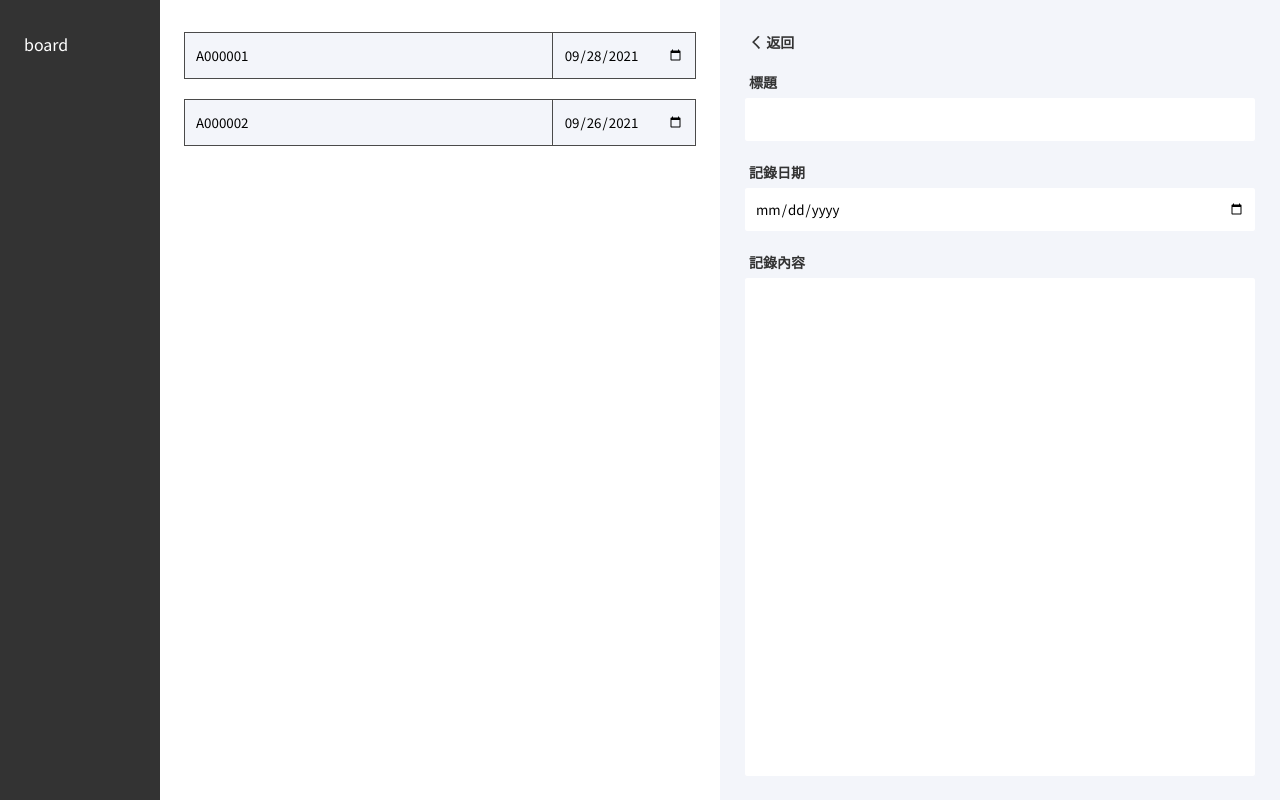
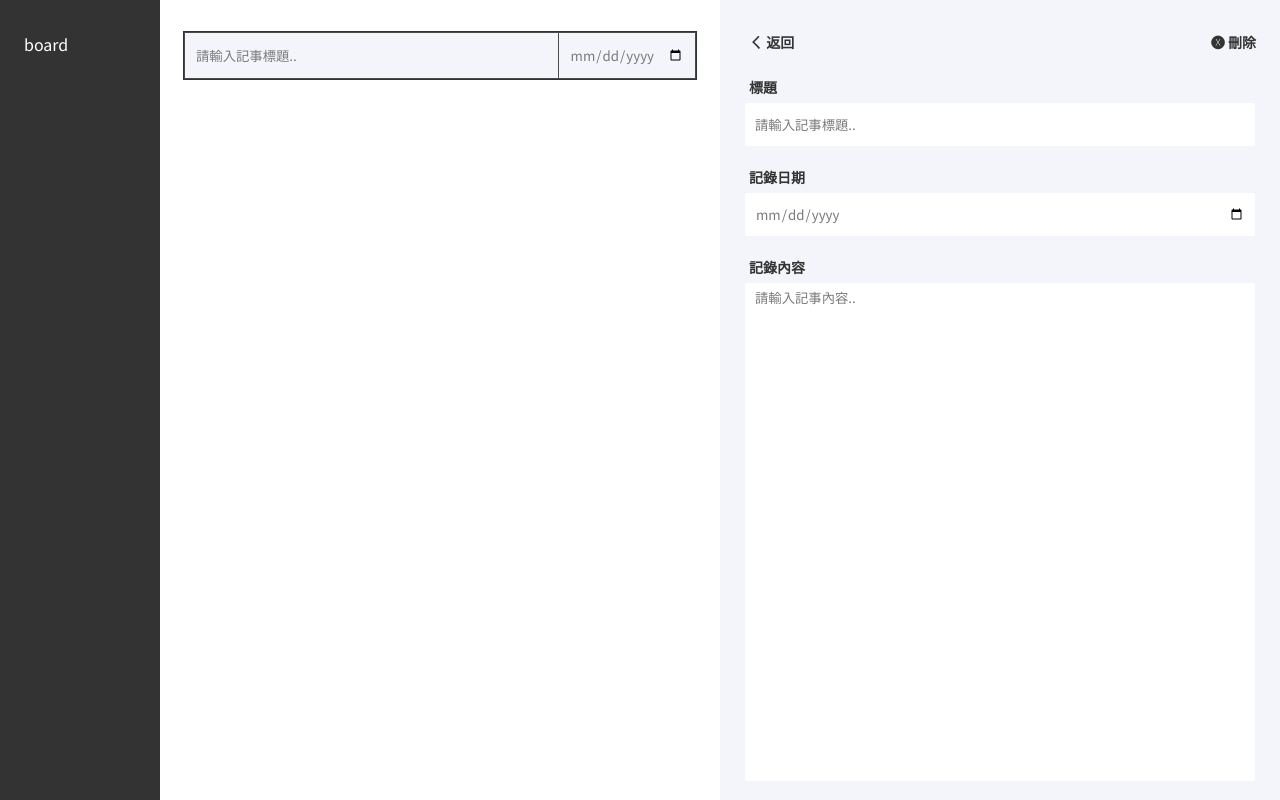
Before and after one commit to start810813/react-memo, a React (Create React App) app: page /board/4accb4a4-3052-4eba-9e25-3a04d202cc3c in a window 1280 px wide. Built offline with nearby package versions, Linux system fonts and the light colour scheme.

Commit message:
feat: 新增/刪除筆記、存到localstorage

```diff
--- a/package.json
+++ b/package.json
@@ -9,10 +9,10 @@
     "@types/jest": "^26.0.15",
     "@types/node": "^12.0.0",
     "@types/node-sass": "^4.11.2",
-    "@types/react": "^17.0.0",
-    "@types/react-dom": "^17.0.0",
+    "@types/react-dom": "^17.0.9",
     "@types/react-router-dom": "^5.3.0",
     "@types/react-transition-group": "^4.4.3",
+    "@types/uuid": "^8.3.1",
     "node-sass": "^6.0.1",
     "react": "^17.0.2",
     "react-dom": "^17.0.2",
@@ -21,6 +21,7 @@
     "react-transition-group": "^4.4.2",
     "sass-loader": "^12.1.0",
     "typescript": "^4.1.2",
+    "uuid": "^8.3.2",
     "web-vitals": "^1.0.1"
   },
   "scripts": {
@@ -48,6 +49,7 @@
     ]
   },
   "devDependencies": {
+    "@types/react": "^17.0.27",
     "@typescript-eslint/eslint-plugin": "^4.31.2",
     "@typescript-eslint/parser": "^4.31.2",
     "eslint": "^7.32.0",
--- a/src/assets/styles/common.scss
+++ b/src/assets/styles/common.scss
@@ -39,6 +39,10 @@ a {
     color: $placeholder-black;
 }
 
+.placeholder {
+    color: $placeholder-black;
+}
+
 input, textarea {
     appearance: none;
     -moz-appearance: none;
--- a/src/components/memo/Board/index.tsx
+++ b/src/components/memo/Board/index.tsx
@@ -1,5 +1,7 @@
 import React from 'react'
+import { RouteComponentProps } from 'react-router-dom'
 import { CSSTransition } from 'react-transition-group'
+import { v4 as uuidv4 } from 'uuid'
 import Item from '../Item'
 import Detail from '../Detail'
 import styles from './style.module.scss'
@@ -7,6 +9,8 @@ import './animation.scss'
 
 
 interface PropsInterface {
+    history: RouteComponentProps['history']
+    location: RouteComponentProps['location']
     match: {
         params: {
             id: string
@@ -22,7 +26,7 @@ interface ItemInterface {
 }
 
 interface StateInterface<ItemInterface> {
-    memoList: ItemInterface[]
+    memoList: ItemInterface[] | []
 }
 
 
@@ -33,17 +37,11 @@ class Board extends React.Component<PropsInterface, StateInterface<ItemInterface
     }
     myRef: React.RefObject<HTMLDivElement> | undefined = undefined;
     public readonly state: StateInterface<ItemInterface> = {
-        memoList: [{
-            id: 'A000001',
-            title: 'A000001',
-            date: '2021-09-28',
-            content: '內容1'
-        }, {
-            id: 'A000002',
-            title: 'A000002',
-            date: '2021-09-26',
-            content: '內容2'
-        }]
+        memoList: JSON.parse(window.localStorage.getItem('memoList') || JSON.stringify([this.getNewEmptyMemo()]))
+    }
+    componentDidUpdate() {
+        this.createdMemo()
+        window.localStorage.setItem('memoList', JSON.stringify(this.state.memoList))
     }
     get memoDetail(): ItemInterface {
         const detail = this.state.memoList.filter((item) => item.id === this.props.match.params.id)[0]
@@ -54,7 +52,6 @@ class Board extends React.Component<PropsInterface, StateInterface<ItemInterface
             date: '',
             content: ''
         }
-
     }
     public updateTitle(id: string, value: string): void {
         this.setState({
@@ -98,6 +95,35 @@ class Board extends React.Component<PropsInterface, StateInterface<ItemInterface
             })
         })
     }
+    public deleteMemo(id: string): void {
+        this.setState({
+            memoList: this.state.memoList.filter((memo) => memo.id !== id)
+        })
+    }
+    public createdMemo(): void {
+        const notEmptyMemoList = this.state.memoList.filter((memo) => {
+            return memo.title !== '' ||
+                memo.date !== '' ||
+                memo.content !== ''
+        })
+        if ((this.state.memoList.length - notEmptyMemoList.length) === 0)
+            this.setState({
+                memoList: [...this.state.memoList, this.getNewEmptyMemo()]
+            })
+        else if ((this.state.memoList.length - notEmptyMemoList.length) >= 2) {
+            this.setState({
+                memoList: [...notEmptyMemoList, this.getNewEmptyMemo()]
+            })
+        }
+    }
+    public getNewEmptyMemo(): ItemInterface {
+        return {
+            id: uuidv4(),
+            title: '',
+            date: '',
+            content: ''
+        }
+    }
     render(): React.ReactChild {
         const memoList = <div className={styles.memo_list}>{
             this.state.memoList.map((item) => {
@@ -112,7 +138,6 @@ class Board extends React.Component<PropsInterface, StateInterface<ItemInterface
         }</div>
 
         return (
-
             <div className={styles.memo}>
                 {memoList}
                 <CSSTransition
@@ -128,9 +153,11 @@ class Board extends React.Component<PropsInterface, StateInterface<ItemInterface
                             date={this.memoDetail.date}
                             title={this.memoDetail.title}
                             content={this.memoDetail.content}
+                            history={this.props.history}
                             updateTitle={this.updateTitle.bind(this)}
                             updateDate={this.updateDate.bind(this)}
                             updateContent={this.updateContent.bind(this)}
+                            deleteMemo={this.deleteMemo.bind(this)}
                         />
                     </div>
                 </CSSTransition>
--- a/src/components/memo/Detail/index.tsx
+++ b/src/components/memo/Detail/index.tsx
@@ -1,43 +1,64 @@
 import React from 'react'
+import { RouteComponentProps } from 'react-router-dom';
 import { Link } from 'react-router-dom'
 import styles from './style.module.scss'
+
 
 interface PropsInterface {
     id: string
     title: string
     date: string
-    content: string
+    content: string,
+    history: RouteComponentProps['history']
     updateTitle: (id: string, value: string) => void
     updateDate: (id: string, value: string) => void
     updateContent: (id: string, value: string) => void
+    deleteMemo: (id: string) => void
 }
 
 class Detail extends React.Component<PropsInterface> {
+    delete(id: string): any {
+        this.props.deleteMemo(id)
+        this.props.history.push('/board')
+    }
     render(): React.ReactChild {
-        const title = <input type="text" value={this.props.title} onInput={
+        const title = <input type="text"
+            value={this.props.title}
+            placeholder="請輸入記事標題.."
+            onInput={
                 (event: React.ChangeEvent<HTMLInputElement>): void => {
                     const val = event?.target?.value || ''
                     this.props.updateTitle(this.props.id, val)
                 }
         } />
-        const date = <input type="date" value={this.props.date} onChange={
+        const date = <input type="date"
+            value={this.props.date}
+            className={this.props.date ? '' : 'placeholder'}
+            max="9999-12-31"
+            onChange={
                 (event: React.ChangeEvent<HTMLInputElement>): void => {
                     const val = event?.target?.value || ''
                     this.props.updateDate(this.props.id, val)
                 }
-        } />
-        const content = <textarea value={this.props.content} onInput={
+            }
+        />
+        const content = <textarea
+            value={this.props.content}
+            placeholder="請輸入記事內容.."
+            onInput={
                 (event: React.ChangeEvent<HTMLTextAreaElement>): void => {
                     const val = event?.target?.value || ''
                     this.props.updateContent(this.props.id, val)
                 }
-        } />
+            }
+        />
         return (
             <div className={styles.item}>
-                <div>
+                <div className={styles.control}>
                     <Link to="/board">
                         <span>ㄑ 返回</span>
                     </Link>
+                    <span className={styles.delete} onClick={() => this.delete(this.props.id)}>🅧 刪除</span>
                 </div>
                 <div className={styles.title}>
                     <span>標題</span>
--- a/src/components/memo/Detail/style.module.scss
+++ b/src/components/memo/Detail/style.module.scss
@@ -20,6 +20,15 @@
         }
     }
 
+    .control {
+        display: flex;
+        justify-content: space-between;
+    }
+
+    .delete {
+        cursor: pointer;
+    }
+
     .content {
         textarea {
             height: 500px;
--- a/src/components/memo/Item/index.tsx
+++ b/src/components/memo/Item/index.tsx
@@ -12,18 +12,27 @@ interface PropsInterface {
 
 class Item extends React.Component<PropsInterface> {
     render(): React.ReactChild {
-        const title = <input type="text" value={this.props.title} onInput={
+        const title = <input type="text"
+            value={this.props.title}
+            placeholder='請輸入記事標題..'
+            onInput={
                 (event: React.ChangeEvent<HTMLInputElement>): void => {
                     const val = event?.target?.value || ''
                     this.props.updateTitle(this.props.id, val)
                 }
-        } />
-        const date = <input type="date" value={this.props.date} onChange={
+            }
+        />
+        const date = <input type="date"
+            value={this.props.date}
+            className={this.props.date ? '' : 'placeholder'}
+            max="9999-12-31"
+            onChange={
                 (event: React.ChangeEvent<HTMLInputElement>): void => {
                     const val = event?.target?.value || ''
                     this.props.updateDate(this.props.id, val)
                 }
-        } />
+            }
+        />
         return (
             <NavLink activeClassName={styles.active} to={`/board/${this.props.id}`}>
                 <div className={styles.item}>
```
Also changed, not shown: 1 other file (tests, documents, lock files or other folders). Lines whose indentation alone changed are shown as unchanged.
